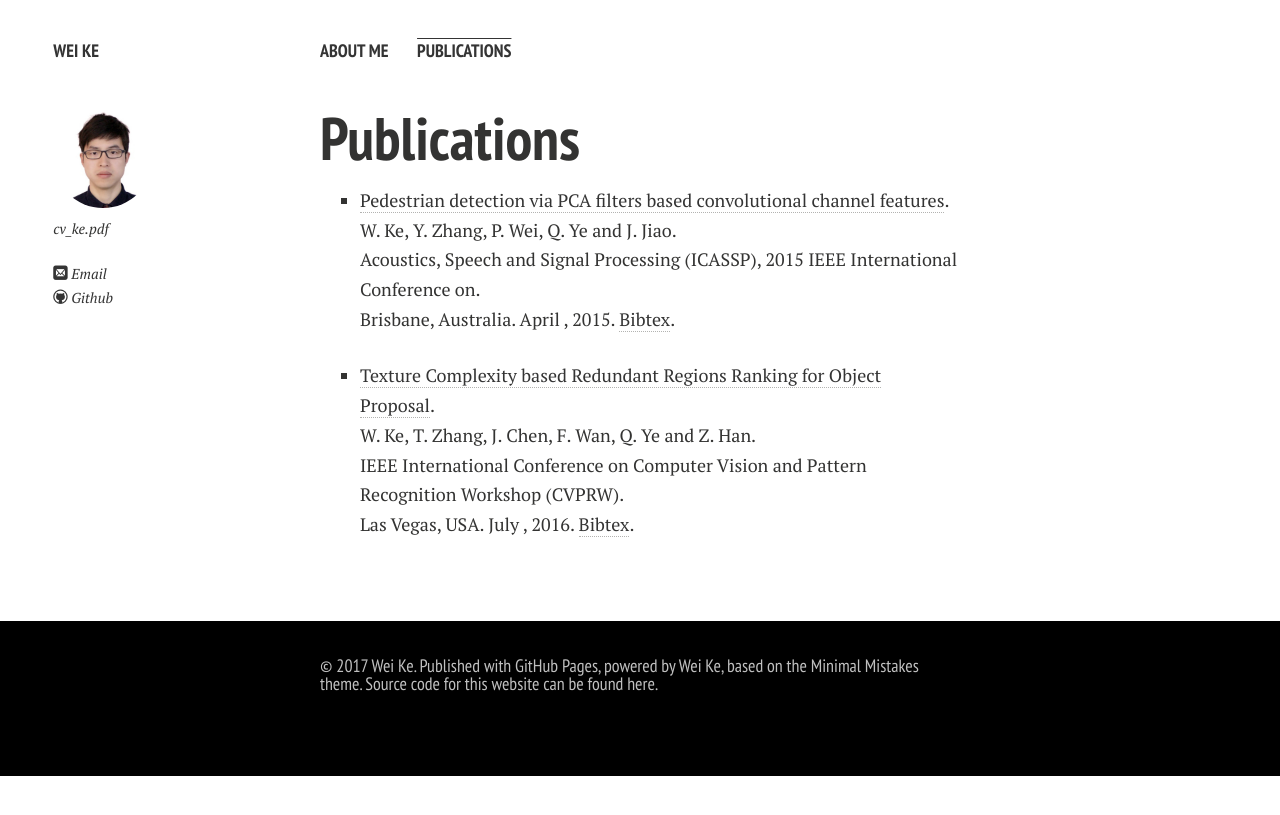
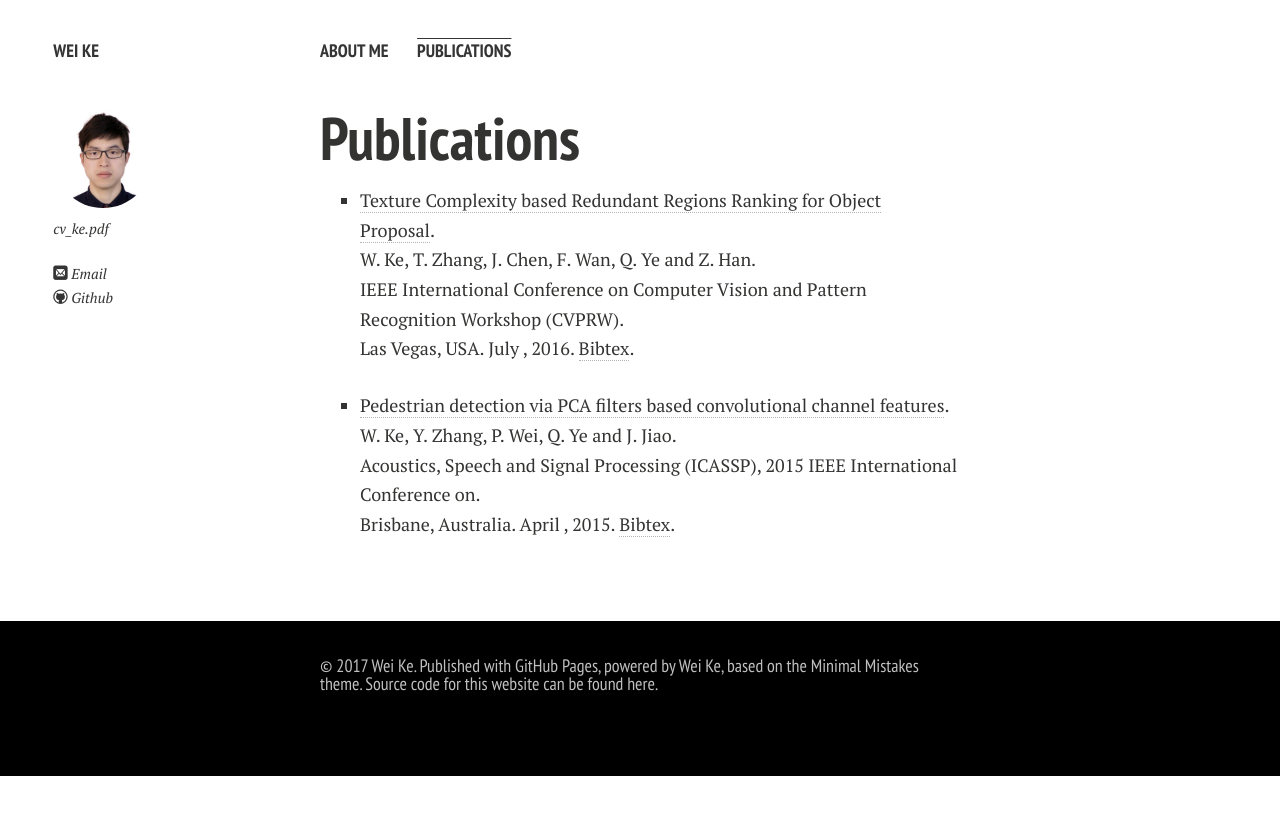
Before and after one commit to KevinKecc/kevinkecc.github.com, a Jekyll site: the page built from publications.md, in a window 1280 px wide. Shown: the top 815 px of the page. Built offline with Jekyll 4.4.1, drawn with Linux system fonts in a browser that asks for light colours; nearby versions of some CDN libraries; part of the change alters nothing that is shown.

```diff
--- a/publications.md
+++ b/publications.md
@@ -3,15 +3,7 @@ layout: page
 permalink: /publications/index.html
 title: Publications
 pubs:
-  - author: "W. Ke, Y. Zhang, P. Wei, Q. Ye and J. Jiao"
-    title: "Pedestrian detection via PCA filters based convolutional channel features"
-    keywords: "Pedestrian detection"
-    month: "April "
-    year: "2015"
-    address: "Brisbane, Australia"
-    booktitle: "Acoustics, Speech and Signal Processing (ICASSP), 2015 IEEE International Conference on"
-    url: http://ieeexplore.ieee.org/stamp/stamp.jsp?tp=&arnumber=7178199
-    bibtex: ke2015pedestrian.bib
+
 
   - author: "W. Ke, T. Zhang, J. Chen, F. Wan, Q. Ye and Z. Han"
     title: "Texture Complexity based Redundant Regions Ranking for Object Proposal"
@@ -22,6 +14,16 @@ pubs:
     booktitle: "IEEE International Conference on Computer Vision and Pattern Recognition Workshop (CVPRW)"
     url: http://www.cv-foundation.org/openaccess/content_cvpr_2016_workshops/w24/papers/Ke_Texture_Complexity_Based_CVPR_2016_paper.pdf
     bibtex: ke2016proposal.bib
+
+  - author: "W. Ke, Y. Zhang, P. Wei, Q. Ye and J. Jiao"
+    title: "Pedestrian detection via PCA filters based convolutional channel features"
+    keywords: "Pedestrian detection"
+    month: "April "
+    year: "2015"
+    address: "Brisbane, Australia"
+    booktitle: "Acoustics, Speech and Signal Processing (ICASSP), 2015 IEEE International Conference on"
+    url: http://ieeexplore.ieee.org/stamp/stamp.jsp?tp=&arnumber=7178199
+    bibtex: ke2015pedestrian.bib
 ---
 
 # Publications
```
